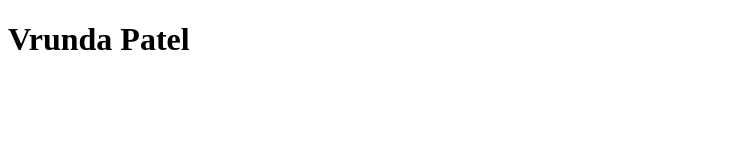
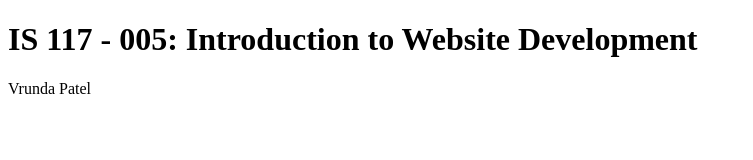
Before and after one commit to pVrunda/A04, a plain HTML site: page index.html in a window 1280 px wide. Shown: the whole page, without its empty margins (0-753 px from the left). Drawn offline with Linux system fonts and the light colour scheme.

Commit message:
Update index.html

```diff
--- a/index.html
+++ b/index.html
@@ -1,5 +1,5 @@
 <!DOCTYPE html>
 <html>
-<title> IS 117 - 005: Introduction to Website Development </title>
-<h1> Vrunda Patel </h1>
+<h1> IS 117 - 005: Introduction to Website Development </h1>
+<p> Vrunda Patel </p>
 </html>
```
